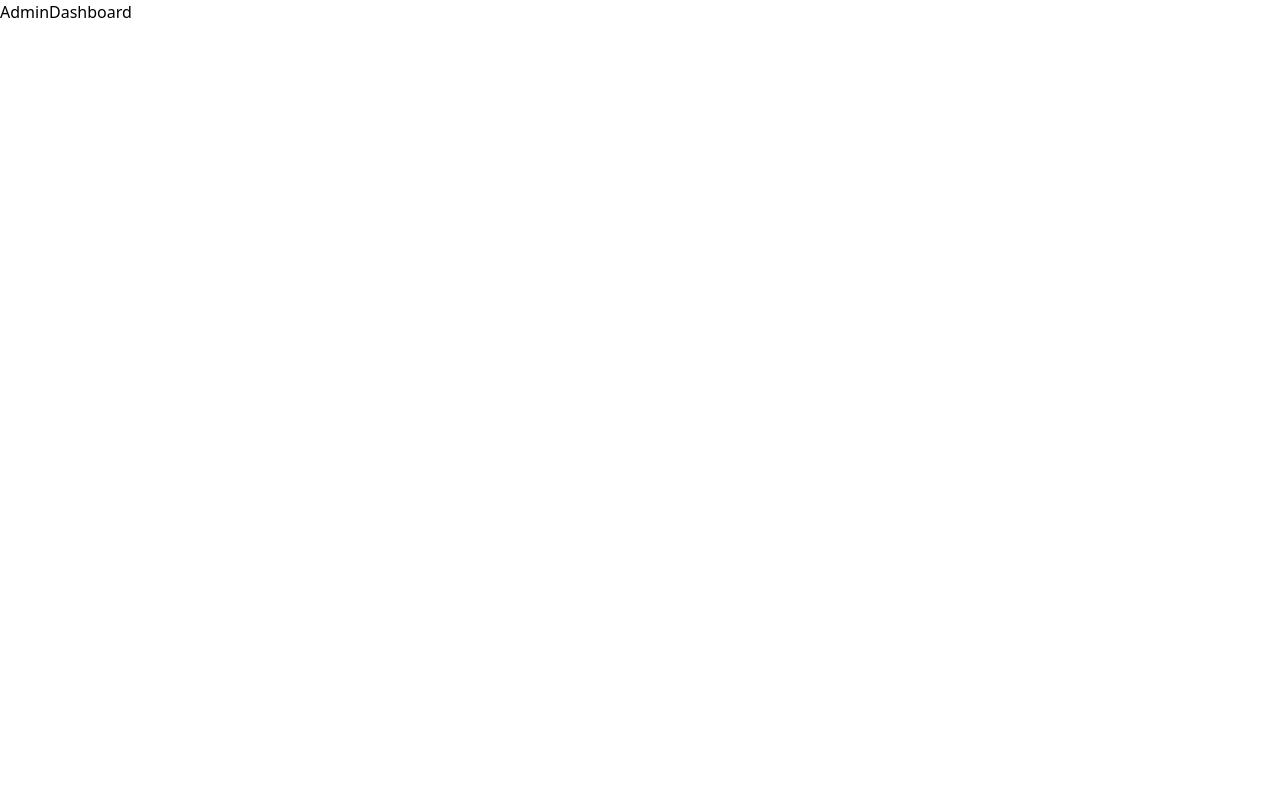
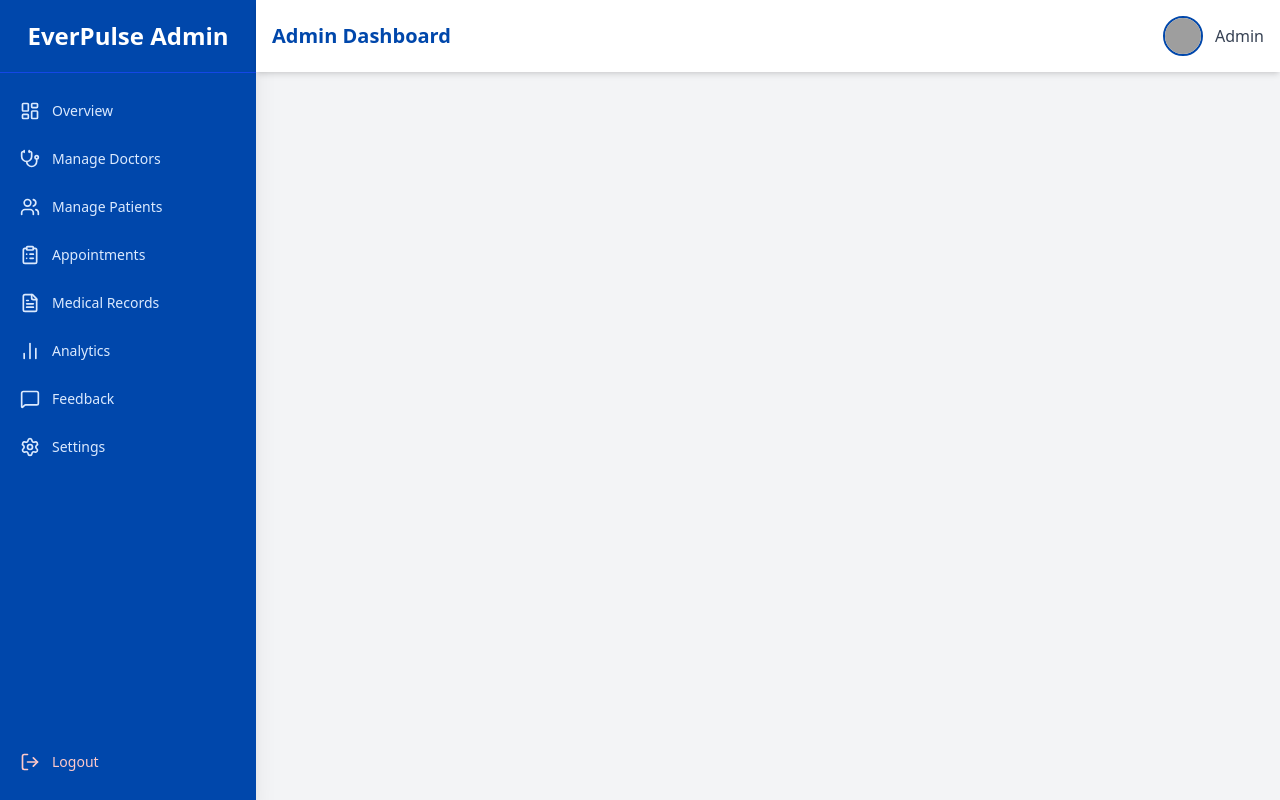
Before and after one commit to ANESSABO0421/Hackathon-EverPulse, a React (Vite) app in the folder client/: page /dashboard/admin in a window 1280 px wide. Built offline with nearby package versions, Linux system fonts and the light colour scheme; grey boxes are pictures that could not be loaded.

Commit message:
added:sidebar and navbar for admin dashboard

```diff
--- a/client/src/App.jsx
+++ b/client/src/App.jsx
@@ -8,9 +8,9 @@ import DoctorSignup from "./pages/DoctorSignup";
 import AdminSignup from "./pages/AdminSignup";
 import PatientSignup from "./pages/PatientSignup";
 import { ToastContainer } from "react-toastify";
-import AdminDashboard from "./pages/dashboard/AdminDashboard";
 import DoctorDashboard from "./pages/dashboard/DoctorDashboard";
 import PatientDashboard from "./pages/dashboard/PatientDashboard";
+import AdminDashboard from "./pages/dashboard/Admin/AdminDashboard";
 
 const App = () => {
   return (
--- /dev/null
+++ b/client/src/components/admin/AdminNavbar.jsx
@@ -0,0 +1,18 @@
+// src/pages/dashboard/admin/components/AdminNavbar.jsx
+import React from "react";
+
+export default function AdminNavbar() {
+  return (
+    <header className="bg-white shadow-md p-4 flex justify-between items-center">
+      <h1 className="text-xl font-bold text-[#0047AB]">Admin Dashboard</h1>
+      <div className="flex items-center gap-3">
+        <img
+          src="/assets/admin-avatar.png"
+          alt="Admin"
+          className="w-10 h-10 rounded-full border-2 border-[#0047AB]"
+        />
+        <span className="font-medium text-gray-700">Admin</span>
+      </div>
+    </header>
+  );
+}
--- /dev/null
+++ b/client/src/components/admin/AdminSidebar.jsx
@@ -0,0 +1,65 @@
+// src/pages/dashboard/admin/components/AdminSidebar.jsx
+import React from "react";
+import { NavLink } from "react-router-dom";
+import {
+  LayoutDashboard,
+  Users,
+  Stethoscope,
+  ClipboardList,
+  FileText,
+  BarChart2,
+  MessageSquare,
+  Settings,
+  LogOut,
+} from "lucide-react";
+import { toast } from "react-toastify";
+
+export default function AdminSidebar() {
+  const menuItems = [
+    { name: "Overview", icon: <LayoutDashboard size={20} />, path: "overview" },
+    { name: "Manage Doctors", icon: <Stethoscope size={20} />, path: "doctors" },
+    { name: "Manage Patients", icon: <Users size={20} />, path: "patients" },
+    { name: "Appointments", icon: <ClipboardList size={20} />, path: "appointments" },
+    { name: "Medical Records", icon: <FileText size={20} />, path: "records" },
+    { name: "Analytics", icon: <BarChart2 size={20} />, path: "analytics" },
+    { name: "Feedback", icon: <MessageSquare size={20} />, path: "feedback" },
+    { name: "Settings", icon: <Settings size={20} />, path: "settings" },
+  ];
+
+  return (
+    <div className="w-64 bg-[#0047AB] text-white flex flex-col shadow-xl">
+      <div className="p-5 text-center text-2xl font-bold border-b border-blue-700">
+        EverPulse Admin
+      </div>
+      <nav className="flex-1 mt-4 space-y-1">
+        {menuItems.map((item) => (
+          <NavLink
+            key={item.name}
+            to={item.path}
+            className={({ isActive }) =>
+              `flex items-center gap-3 px-5 py-3 text-sm font-medium transition-all duration-200 ${
+                isActive
+                  ? "bg-white/20 text-white"
+                  : "text-blue-100 hover:bg-white/10 hover:text-white"
+              }`
+            }
+          >
+            {item.icon}
+            {item.name}
+          </NavLink>
+        ))}
+      </nav>
+      <button
+        onClick={() => {
+          localStorage.clear();
+          toast.success("you have been successfully logged out")
+          window.location.href = "/login";
+        }}
+        className="flex items-center gap-3 px-5 py-3 mt-auto mb-4 text-sm text-red-200 hover:bg-red-600/30 hover:text-white transition-all duration-200"
+      >
+        <LogOut size={20} />
+        Logout
+      </button>
+    </div>
+  );
+}
--- /dev/null
+++ b/client/src/pages/dashboard/Admin/AdminDashboard.jsx
@@ -0,0 +1,21 @@
+import React from 'react'
+import { Outlet } from "react-router-dom";
+import AdminSidebar from '../../../components/admin/AdminSidebar';
+import AdminNavbar from '../../../components/admin/AdminNavbar';
+
+export default function AdminDashboard() {
+  return (
+    <div className="flex min-h-screen bg-gray-100">
+      {/* Sidebar */}
+      <AdminSidebar />
+
+      {/* Main Content */}
+      <div className="flex-1 flex flex-col">
+        <AdminNavbar />
+        <main className="flex-1 p-6 overflow-y-auto">
+          <Outlet /> {/* This renders nested routes */}
+        </main>
+      </div>
+    </div>
+  );
+}
--- a/client/src/pages/dashboard/AdminDashboard.jsx
+++ /dev/null
@@ -1,9 +0,0 @@
-import React from 'react'
-
-const AdminDashboard = () => {
-  return (
-    <div>AdminDashboard</div>
-  )
-}
-
-export default AdminDashboard
```
